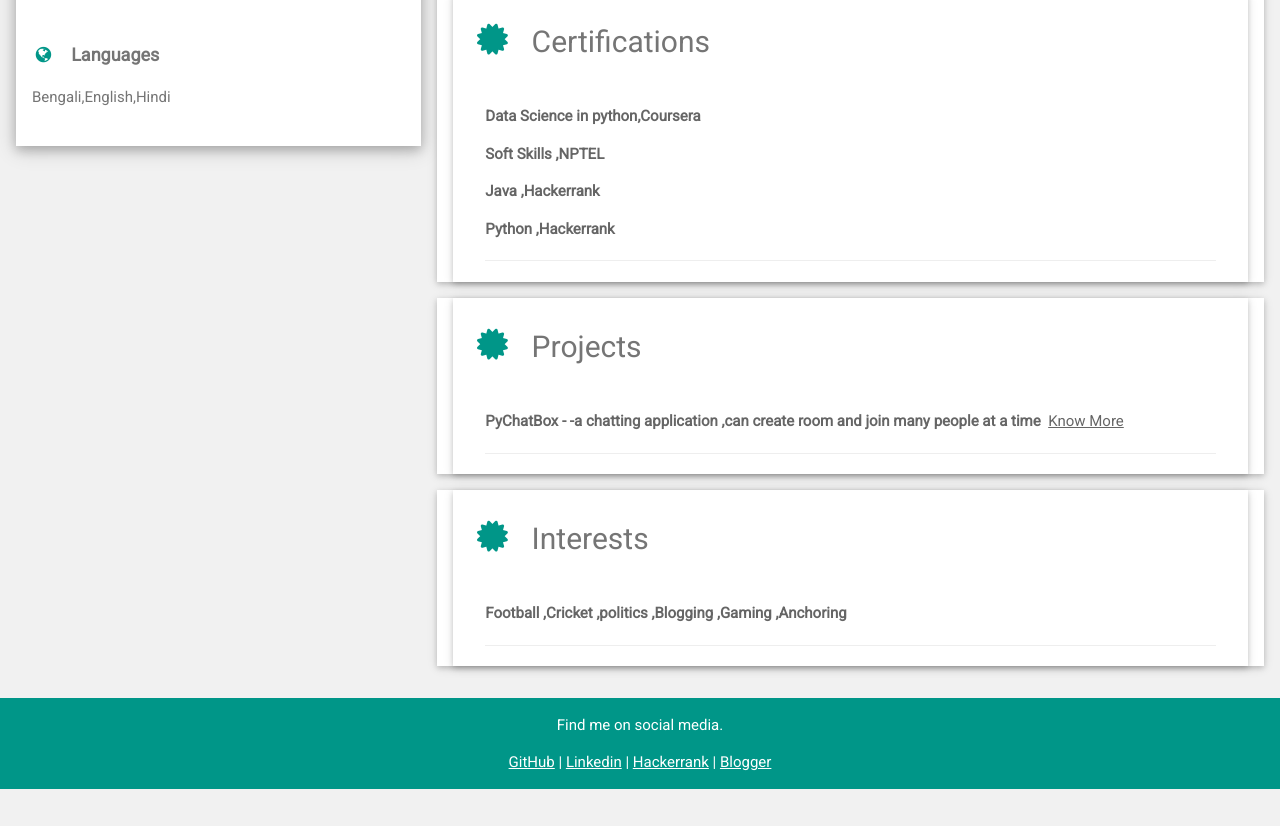
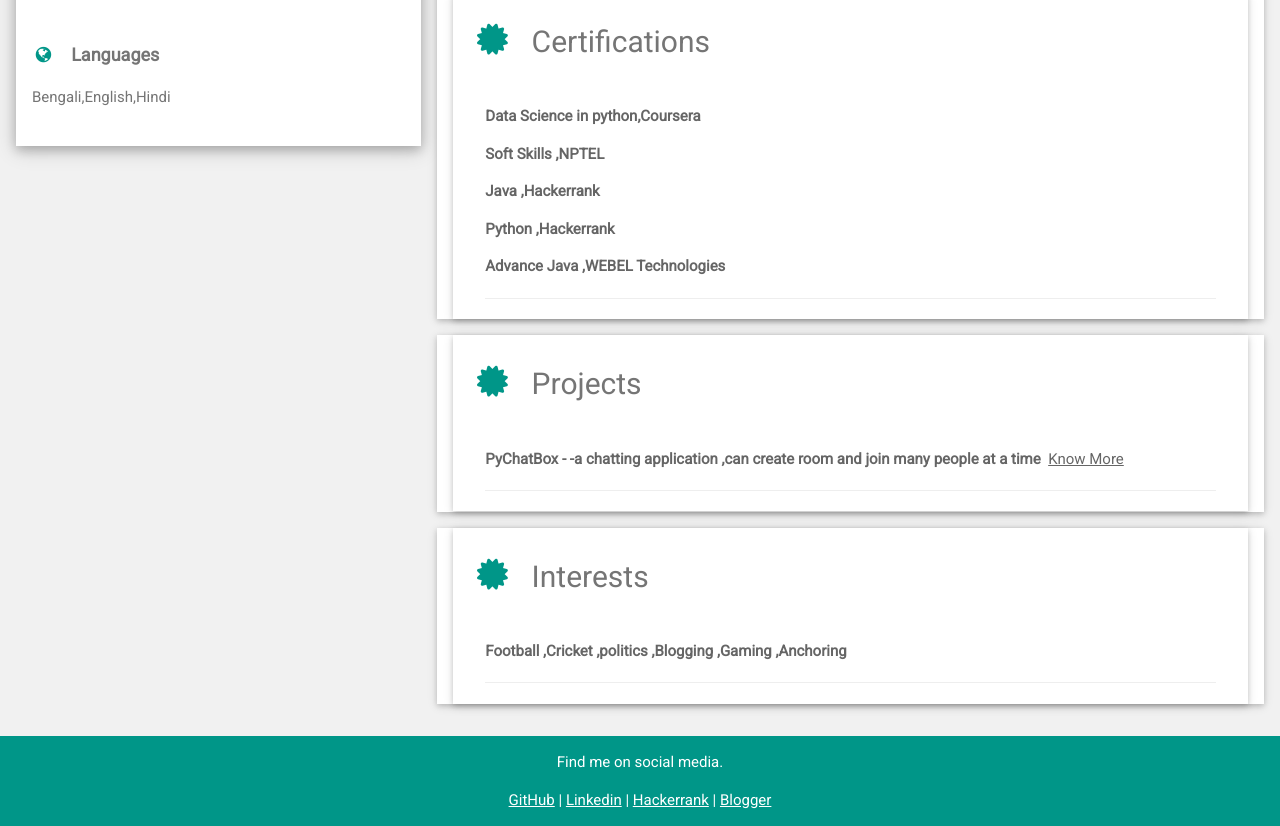
Before and after one commit to sumitskr/resume, a plain HTML site: page index.html in a window 1280 px wide. Shown: the part 778-1604 px from the top of the page. Before the commit the page ends 1567 px from the top, so only its background shows below. Drawn offline with nearby package versions, Linux system fonts and the light colour scheme.

Commit message:
Update index.html

```diff
--- a/index.html
+++ b/index.html
@@ -98,6 +98,7 @@ I always believed myself as creative , determined person.
           <p class="w3-opacity"><b>Soft Skills ,NPTEL</b></p>
           <p class="w3-opacity"><b>Java ,Hackerrank</b></p>
           <p class="w3-opacity"><b>Python ,Hackerrank</b></p>
+          <p class="w3-opacity"><b>Advance Java ,WEBEL Technologies</b></p>
           <hr>
         </div>
       </div>
```
